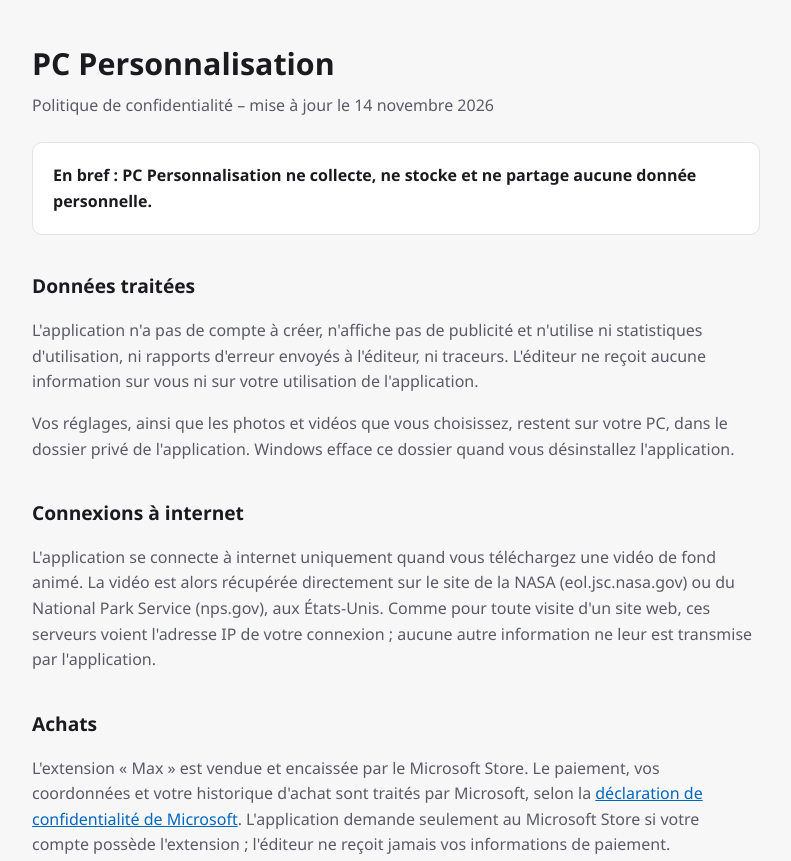
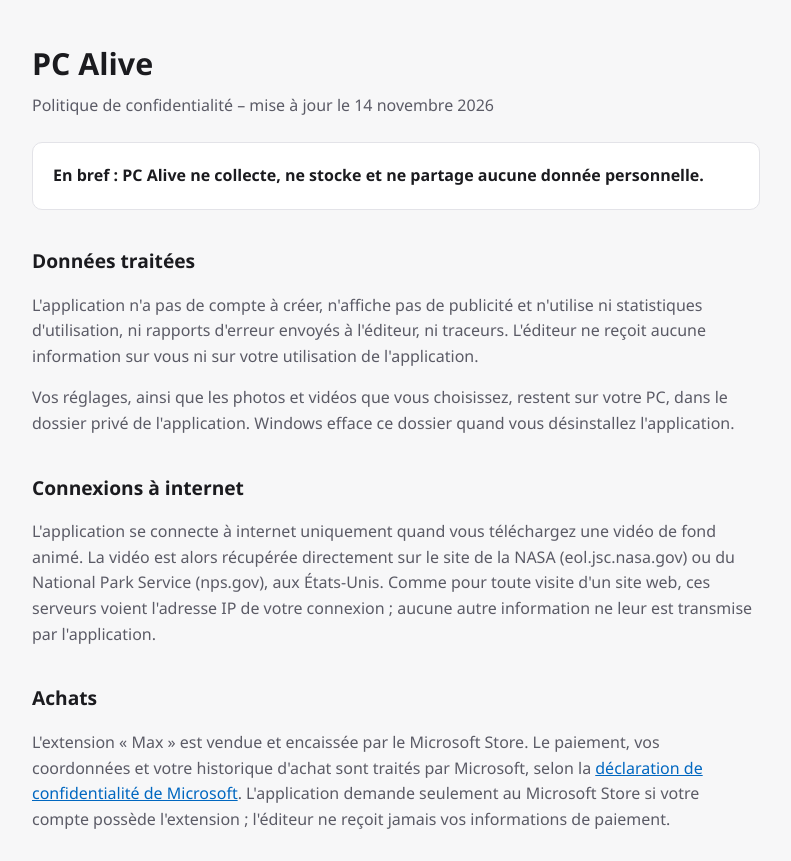
Before and after one commit to MaxR-Sheep/pc-alive, a plain HTML site: page index.html in a window 1280 px wide. Shown: the top 861 px of the page, without its empty margins (244-1035 px from the left). Drawn offline with Linux system fonts and the light colour scheme.

Commit message:
Nouveau nom : PC Alive

```diff
--- a/index.html
+++ b/index.html
@@ -3,8 +3,8 @@
 <head>
   <meta charset="utf-8">
   <meta name="viewport" content="width=device-width, initial-scale=1">
-  <title>PC Personnalisation – Confidentialité</title>
-  <meta name="description" content="Politique de confidentialité et mentions légales de l'application PC Personnalisation (Microsoft Store).">
+  <title>PC Alive – Confidentialité</title>
+  <meta name="description" content="Politique de confidentialité et mentions légales de l'application PC Alive (Microsoft Store).">
   <style>
     :root { --bg: #f7f7f8; --card: #ffffff; --text: #1b1b1f; --muted: #5b5b66; --line: #e3e3e8; --accent: #0067c0; }
     @media (prefers-color-scheme: dark) {
@@ -28,11 +28,11 @@
 </head>
 <body>
 <main>
-  <h1>PC Personnalisation</h1>
+  <h1>PC Alive</h1>
   <p class="date">Politique de confidentialité – mise à jour le 14 novembre 2026</p>
 
   <div class="card">
-    <p><strong>En bref : PC Personnalisation ne collecte, ne stocke et ne partage aucune donnée personnelle.</strong></p>
+    <p><strong>En bref : PC Alive ne collecte, ne stocke et ne partage aucune donnée personnelle.</strong></p>
   </div>
 
   <h2>Données traitées</h2>
```
